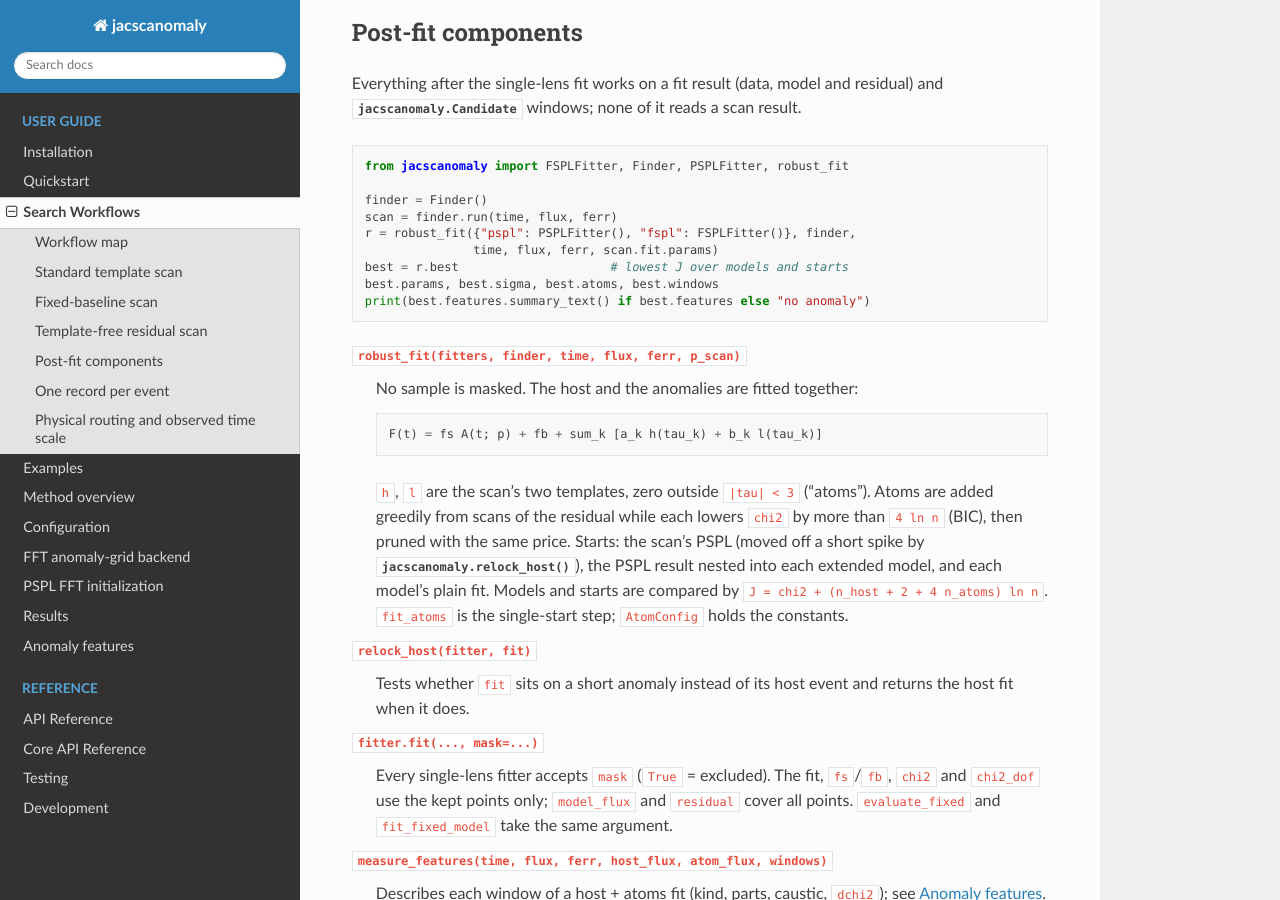
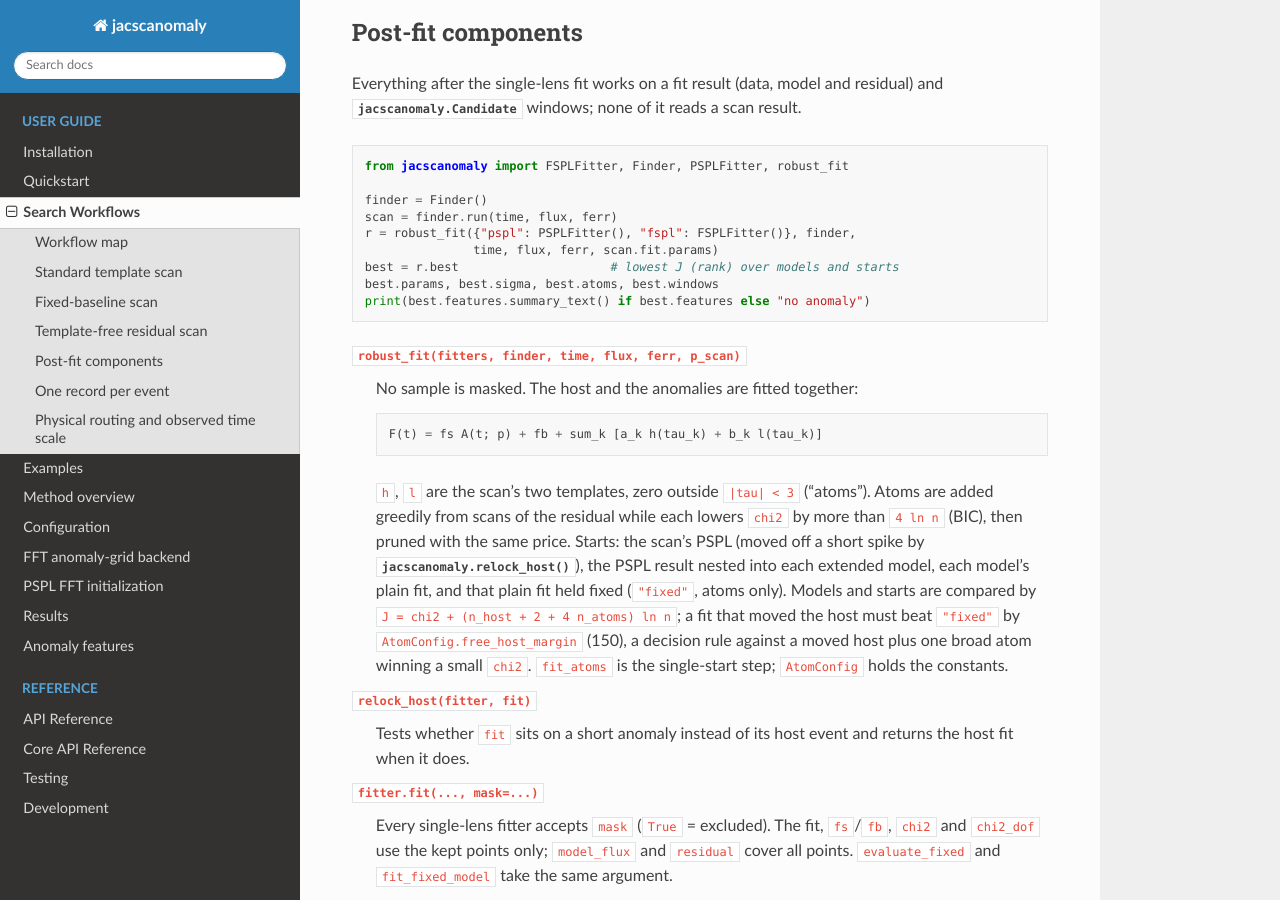
Before and after one commit to NunotaKansuke/jacscanomaly, a Sphinx documentation site: the page built from docs/workflows.rst, in a window 1280 px wide and 900 px high, scrolled down 1981 px. Built offline with Sphinx 7.4.7 and the Read the Docs theme 3.1.0, drawn with Linux system fonts in a browser that asks for light colours.

Commit message:
Keep the plain host unless a moved one wins by a margin
robust_fit adds a start "fixed": the plain fit's host held fixed, atoms
only. A start that moved the host is selected over it only when its J is
lower by AtomConfig.free_host_margin (150). The h template's wings trade
off against the host shape, so a moved host plus one broad atom could win
a small chi2 over the plain host plus a small atom.

Co-Authored-By: Claude Opus 5.5 <noreply@anthropic.com>

```diff
--- a/docs/workflows.rst
+++ b/docs/workflows.rst
@@ -115,7 +115,7 @@ result.
    scan = finder.run(time, flux, ferr)
    r = robust_fit({"pspl": PSPLFitter(), "fspl": FSPLFitter()}, finder,
                   time, flux, ferr, scan.fit.params)
-   best = r.best                     # lowest J over models and starts
+   best = r.best                     # lowest J (rank) over models and starts
    best.params, best.sigma, best.atoms, best.windows
    print(best.features.summary_text() if best.features else "no anomaly")
 
@@ -129,9 +129,12 @@ result.
    lowers ``chi2`` by more than ``4 ln n`` (BIC), then pruned with the same
    price. Starts: the scan's PSPL (moved off a short spike by
    :func:`jacscanomaly.relock_host`), the PSPL result nested into each
-   extended model, and each model's plain fit. Models and starts are compared
-   by ``J = chi2 + (n_host + 2 + 4 n_atoms) ln n``. ``fit_atoms`` is the
-   single-start step; ``AtomConfig`` holds the constants.
+   extended model, each model's plain fit, and that plain fit held fixed
+   (``"fixed"``, atoms only). Models and starts are compared by
+   ``J = chi2 + (n_host + 2 + 4 n_atoms) ln n``; a fit that moved the host
+   must beat ``"fixed"`` by ``AtomConfig.free_host_margin`` (150), a decision
+   rule against a moved host plus one broad atom winning a small ``chi2``.
+   ``fit_atoms`` is the single-start step; ``AtomConfig`` holds the constants.
 
 ``relock_host(fitter, fit)``
    Tests whether ``fit`` sits on a short anomaly instead of its host event
```
Also changed, not shown: CHANGELOG.md (+5 -0 lines), docs/plans/fixed_host_start.md (added, +32 -0 lines), 3 other files.
